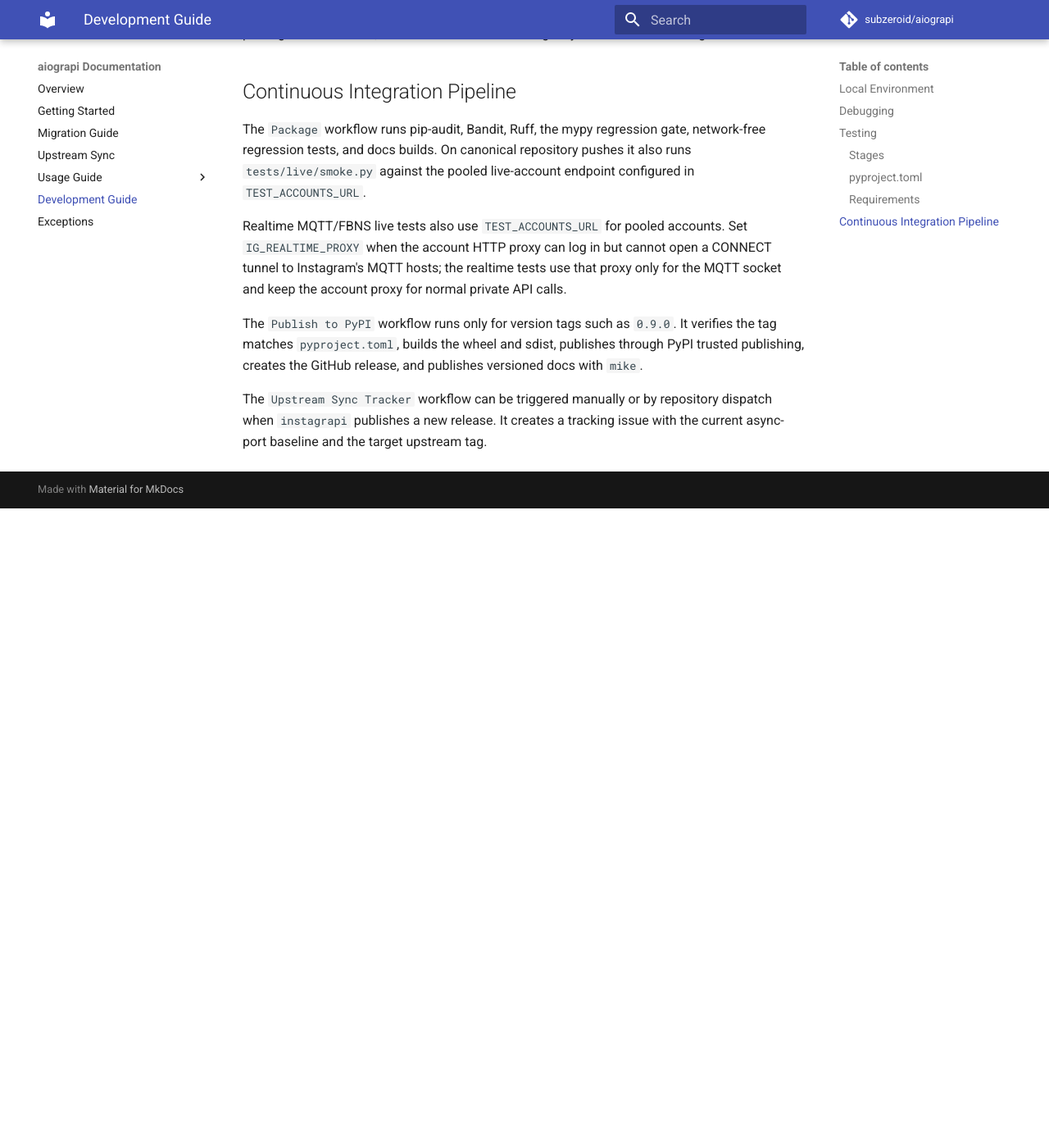
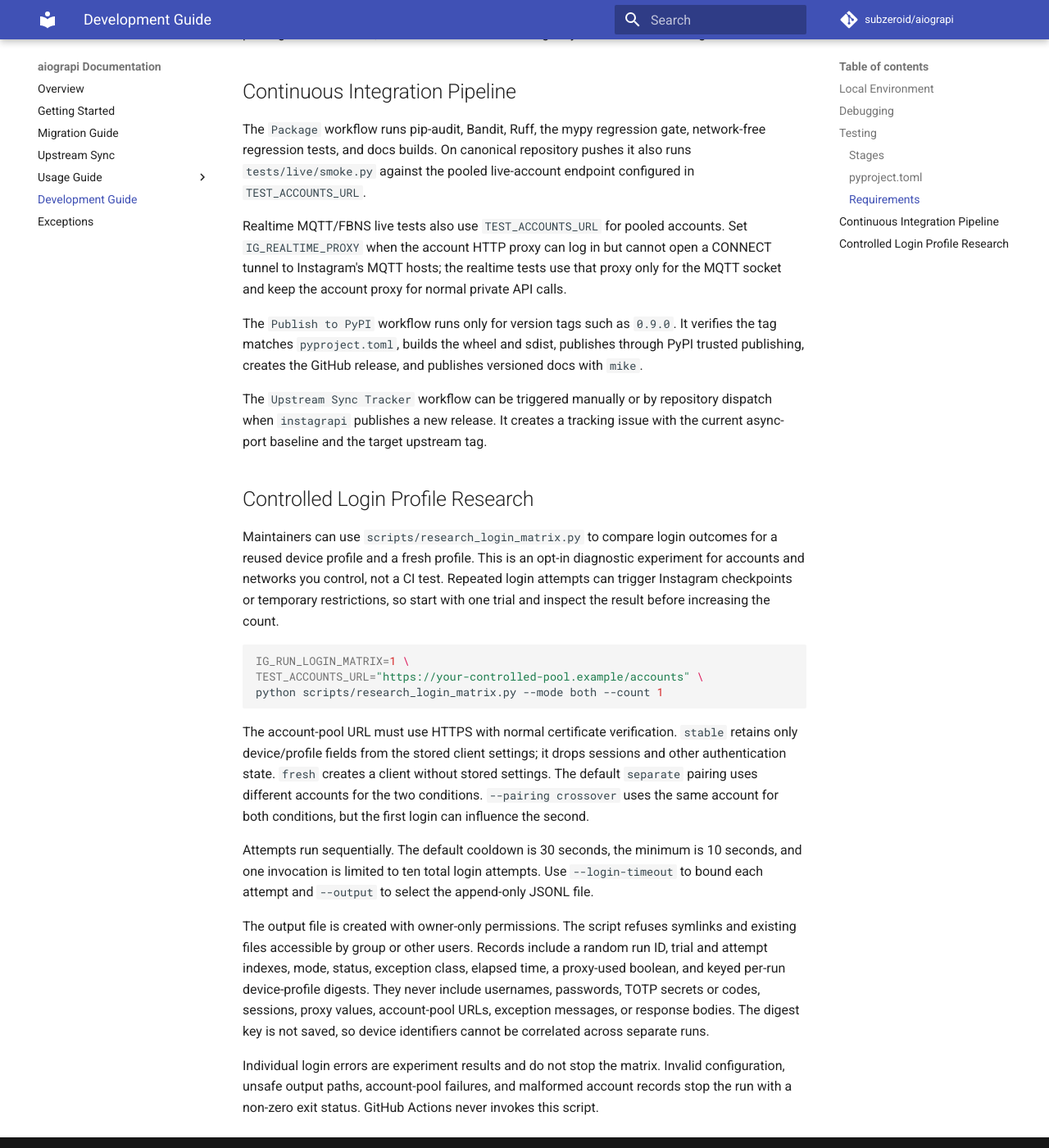
Before and after one commit to subzeroid/aiograpi, an MkDocs documentation site: the page built from docs/development-guide.md, in a window 1280 px wide and 1400 px high, scrolled down 2213 px. Shown: the whole window at 82% size. Built offline with MkDocs 1.6.1 and Material for MkDocs 9.7.7, drawn with Linux system fonts in a browser that asks for light colours; comment, search, counter and statistics services are not loaded; the version menu is left out; before the commit the page ends 2833 px from its top, so only the background shows below that.

Commit message:
docs: explain controlled login matrix research

````diff
--- a/docs/development-guide.md
+++ b/docs/development-guide.md
@@ -109,6 +109,38 @@ publishes versioned docs with `mike`.
 The `Upstream Sync Tracker` workflow can be triggered manually or by repository dispatch when `instagrapi` publishes a
 new release. It creates a tracking issue with the current async-port baseline and the target upstream tag.
 
+## Controlled Login Profile Research
+
+Maintainers can use `scripts/research_login_matrix.py` to compare login outcomes for a reused device profile and a
+fresh profile. This is an opt-in diagnostic experiment for accounts and networks you control, not a CI test. Repeated
+login attempts can trigger Instagram checkpoints or temporary restrictions, so start with one trial and inspect the
+result before increasing the count.
+
+```bash
+IG_RUN_LOGIN_MATRIX=1 \
+TEST_ACCOUNTS_URL="https://your-controlled-pool.example/accounts" \
+python scripts/research_login_matrix.py --mode both --count 1
+```
+
+The account-pool URL must use HTTPS with normal certificate verification. `stable` retains only device/profile fields
+from the stored client settings; it drops sessions and other authentication state. `fresh` creates a client without
+stored settings. The default `separate` pairing uses different accounts for the two conditions. `--pairing crossover`
+uses the same account for both conditions, but the first login can influence the second.
+
+Attempts run sequentially. The default cooldown is 30 seconds, the minimum is 10 seconds, and one invocation is limited
+to ten total login attempts. Use `--login-timeout` to bound each attempt and `--output` to select the append-only JSONL
+file.
+
+The output file is created with owner-only permissions. The script refuses symlinks and existing files accessible by
+group or other users. Records include a random run ID, trial and attempt indexes, mode, status, exception class, elapsed
+time, a proxy-used boolean, and keyed per-run device-profile digests. They never include usernames, passwords, TOTP
+secrets or codes, sessions, proxy values, account-pool URLs, exception messages, or response bodies. The digest key is
+not saved, so device identifiers cannot be correlated across separate runs.
+
+Individual login errors are experiment results and do not stop the matrix. Invalid configuration, unsafe output paths,
+account-pool failures, and malformed account records stop the run with a non-zero exit status. GitHub Actions never
+invokes this script.
+
 [pdb-docs]: https://docs.python.org/3/library/pdb.html
 [pytest-docs]: https://docs.pytest.org/en/latest/
 [ruff-docs]: https://docs.astral.sh/ruff/
````
